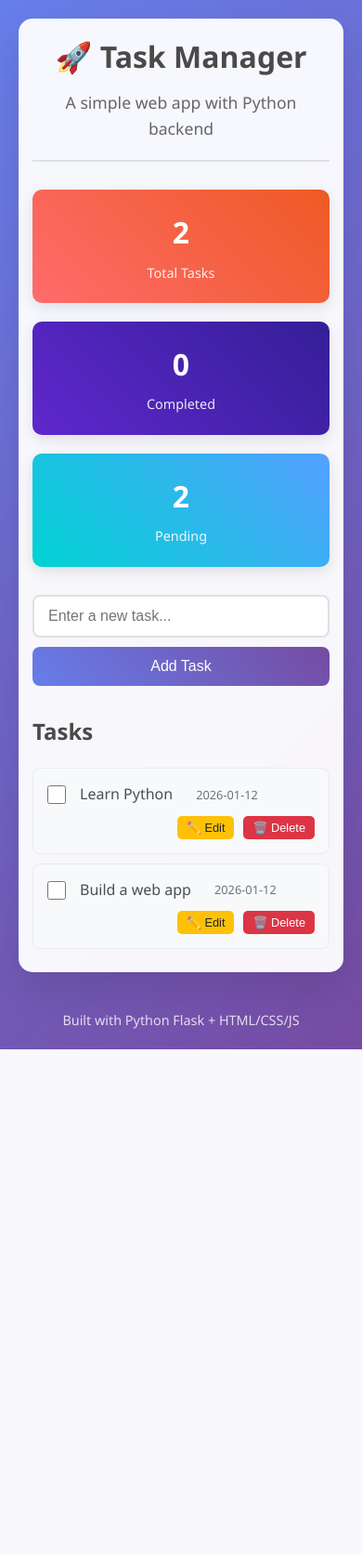
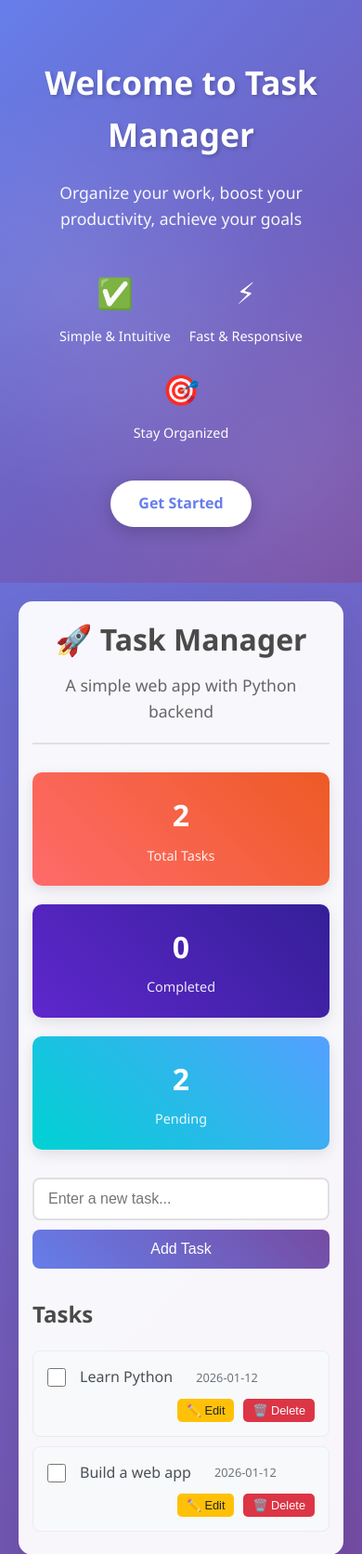
Before and after one commit to ibnehussain/azhartaskapp, a Flask app: page / in a window 390 px wide. Shown: the top 1672 px of the page at 93% size. Before the commit the page ends 1129 px from the top, so only its background shows below. Run offline with Flask 3, Linux system fonts and the light colour scheme.

Commit message:
Add hero banner to home page with animations and responsive design
Co-authored-by: ibnehussain <63780759+ibnehussain@users.noreply.github.com>

```diff
--- a/static/styles.css
+++ b/static/styles.css
@@ -3,6 +3,10 @@
     margin: 0;
     padding: 0;
     box-sizing: border-box;
+}
+
+html {
+    scroll-behavior: smooth;
 }
 
 body {
@@ -11,6 +15,124 @@ body {
     color: #333;
     background: linear-gradient(135deg, #667eea 0%, #764ba2 100%);
     min-height: 100vh;
+}
+
+/* Hero Banner Styles */
+.hero-banner {
+    background: linear-gradient(135deg, #667eea 0%, #764ba2 100%);
+    padding: 80px 20px;
+    text-align: center;
+    color: white;
+    position: relative;
+    overflow: hidden;
+}
+
+.hero-banner::before {
+    content: '';
+    position: absolute;
+    top: 0;
+    left: 0;
+    right: 0;
+    bottom: 0;
+    background: radial-gradient(circle at 20% 50%, rgba(255, 255, 255, 0.1) 0%, transparent 50%),
+                radial-gradient(circle at 80% 80%, rgba(255, 255, 255, 0.1) 0%, transparent 50%);
+    pointer-events: none;
+}
+
+.hero-content {
+    max-width: 900px;
+    margin: 0 auto;
+    position: relative;
+    z-index: 1;
+}
+
+.hero-title {
+    font-size: 3.5rem;
+    font-weight: bold;
+    margin-bottom: 20px;
+    text-shadow: 2px 2px 4px rgba(0, 0, 0, 0.2);
+    animation: fadeInDown 1s ease;
+}
+
+.hero-subtitle {
+    font-size: 1.3rem;
+    margin-bottom: 40px;
+    opacity: 0.95;
+    animation: fadeInUp 1s ease;
+}
+
+.hero-features {
+    display: flex;
+    justify-content: center;
+    gap: 40px;
+    margin-bottom: 40px;
+    flex-wrap: wrap;
+    animation: fadeIn 1.5s ease;
+}
+
+.hero-feature {
+    display: flex;
+    flex-direction: column;
+    align-items: center;
+    gap: 10px;
+    font-size: 1rem;
+    font-weight: 500;
+}
+
+.hero-icon {
+    font-size: 2.5rem;
+    display: block;
+}
+
+.hero-cta {
+    display: inline-block;
+    padding: 15px 40px;
+    background: white;
+    color: #667eea;
+    text-decoration: none;
+    border-radius: 50px;
+    font-size: 1.1rem;
+    font-weight: bold;
+    transition: all 0.3s ease;
+    box-shadow: 0 5px 20px rgba(0, 0, 0, 0.2);
+    animation: fadeInUp 1.5s ease;
+}
+
+.hero-cta:hover {
+    transform: translateY(-3px);
+    box-shadow: 0 7px 25px rgba(0, 0, 0, 0.3);
+}
+
+/* Hero animations */
+@keyframes fadeInDown {
+    from {
+        opacity: 0;
+        transform: translateY(-30px);
+    }
+    to {
+        opacity: 1;
+        transform: translateY(0);
+    }
+}
+
+@keyframes fadeInUp {
+    from {
+        opacity: 0;
+        transform: translateY(30px);
+    }
+    to {
+        opacity: 1;
+        transform: translateY(0);
+    }
+}
+
+@keyframes fadeIn {
+    from {
+        opacity: 0;
+    }
+    to {
+        opacity: 1;
+    }
 }
 
 .container {
@@ -244,6 +366,35 @@ footer {
 
 /* Responsive design */
 @media (max-width: 600px) {
+    .hero-banner {
+        padding: 60px 20px;
+    }
+
+    .hero-title {
+        font-size: 2.2rem;
+    }
+
+    .hero-subtitle {
+        font-size: 1.1rem;
+    }
+
+    .hero-features {
+        gap: 20px;
+    }
+
+    .hero-feature {
+        font-size: 0.9rem;
+    }
+
+    .hero-icon {
+        font-size: 2rem;
+    }
+
+    .hero-cta {
+        padding: 12px 30px;
+        font-size: 1rem;
+    }
+
     .container {
         margin: 20px;
         padding: 15px;
--- a/templates/index.html
+++ b/templates/index.html
@@ -7,6 +7,29 @@
     <link rel="stylesheet" href="{{ url_for('static', filename='styles.css') }}">
 </head>
 <body>
+    <!-- Hero Banner Section -->
+    <section class="hero-banner">
+        <div class="hero-content">
+            <h1 class="hero-title">Welcome to Task Manager</h1>
+            <p class="hero-subtitle">Organize your work, boost your productivity, achieve your goals</p>
+            <div class="hero-features">
+                <div class="hero-feature">
+                    <span class="hero-icon">✅</span>
+                    <span>Simple & Intuitive</span>
+                </div>
+                <div class="hero-feature">
+                    <span class="hero-icon">⚡</span>
+                    <span>Fast & Responsive</span>
+                </div>
+                <div class="hero-feature">
+                    <span class="hero-icon">🎯</span>
+                    <span>Stay Organized</span>
+                </div>
+            </div>
+            <a href="#add-task-section" class="hero-cta">Get Started</a>
+        </div>
+    </section>
+
     <div class="container">
         <header>
             <h1>🚀 Task Manager</h1>
@@ -28,7 +51,7 @@
             </div>
         </div>
 
-        <div class="add-task-section">
+        <div class="add-task-section" id="add-task-section">
             <div class="input-group">
                 <input type="text" id="task-input" placeholder="Enter a new task..." maxlength="100">
                 <button id="add-task-btn">Add Task</button>
```
